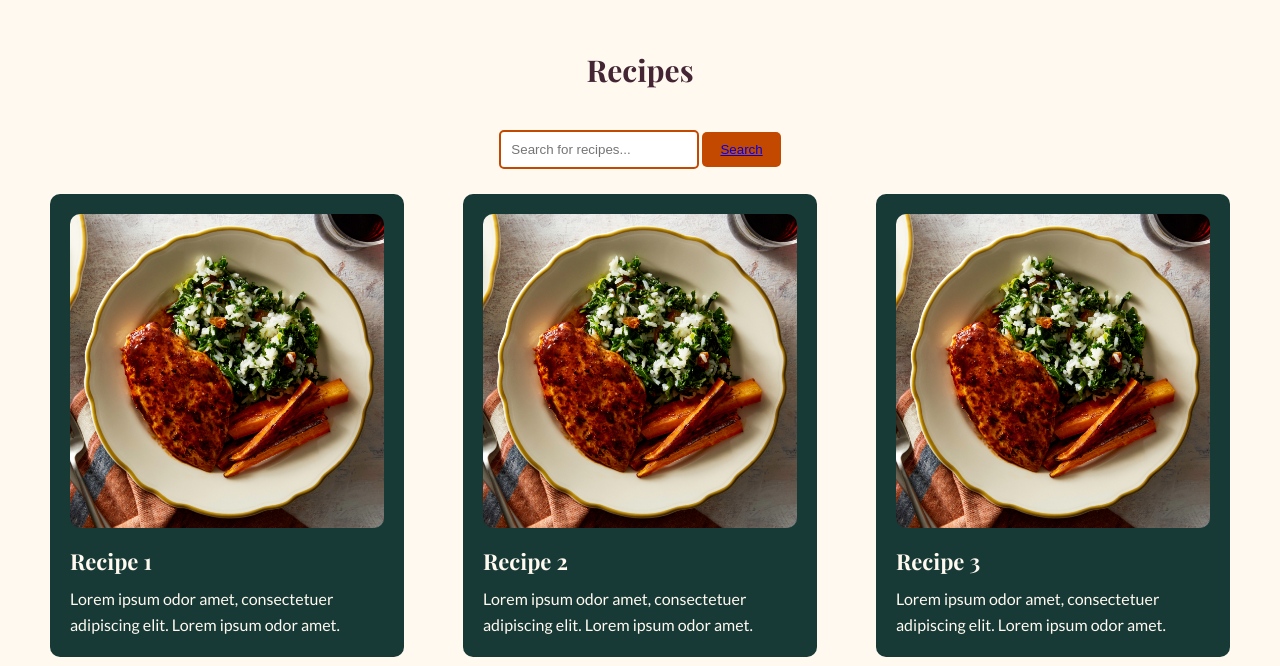
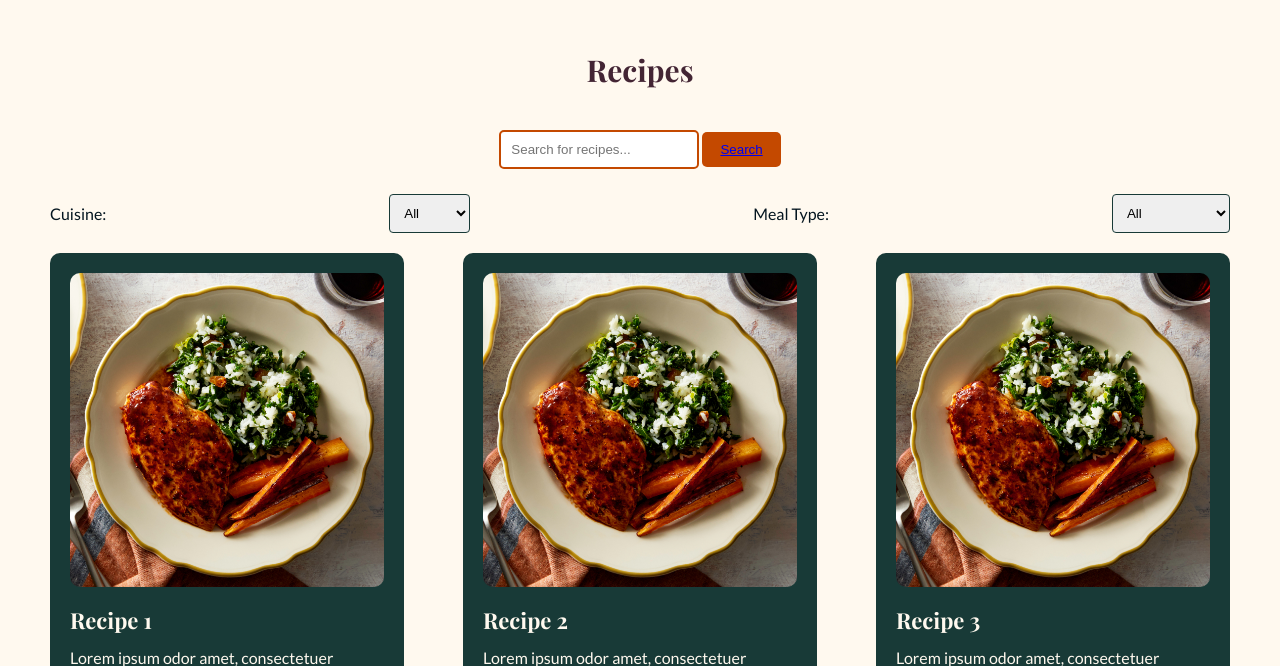
Before and after one commit to mjc498/idm232-mjc498, a PHP site: page /recipes.html in a window 1280 px wide. Shown: the part 83-749 px from the top of the page. Run offline with PHP 8.4, Linux system fonts and the light colour scheme.

Commit message:
❕filters

```diff
--- a/recipes.css
+++ b/recipes.css
@@ -534,6 +534,26 @@ h2 {
 }
 
 /* RECIPES - FILTERS */
+.filters {
+    display: flex;
+    flex-direction: row;
+    margin-bottom: 20px;
+    justify-content: space-between;
+
+}
+
+.filters label {
+    margin-top: 10px;
+    font-family: 'lato';
+    margin-bottom: 10px;
+}
+
+.filters select {
+    padding: 10px;
+    border: 1px solid var(--secondary-bg-color);
+    border-radius: 4px;
+}
+
 
 /* RECIPES - PAGES */
 .pages {
--- a/recipes.html
+++ b/recipes.html
@@ -37,6 +37,25 @@
         <div class="search-bar">
             <input type="text" placeholder="Search for recipes...">
             <button type="submit"><a href="error.html">Search</a></button>
+        </div>
+
+<!-- filters -->
+        <div class="filters">
+            <label for="cuisine">Cuisine:</label>
+            <select id="cuisine">
+                <option value="all">All</option>
+                <option value="spicy">Spicy</option>
+                <option value="bbq">BBQ</option>
+                <option value="grilled">Grilled</option>
+            </select>
+
+            <label for="meal-type">Meal Type:</label>
+            <select id="meal-type">
+                <option value="all">All</option>
+                <option value="appetizer">Appetizer</option>
+                <option value="main-course">Main Course</option>
+                <option value="dessert">Dessert</option>
+            </select>
         </div>
 
         <div class="recipe-grid">
```
